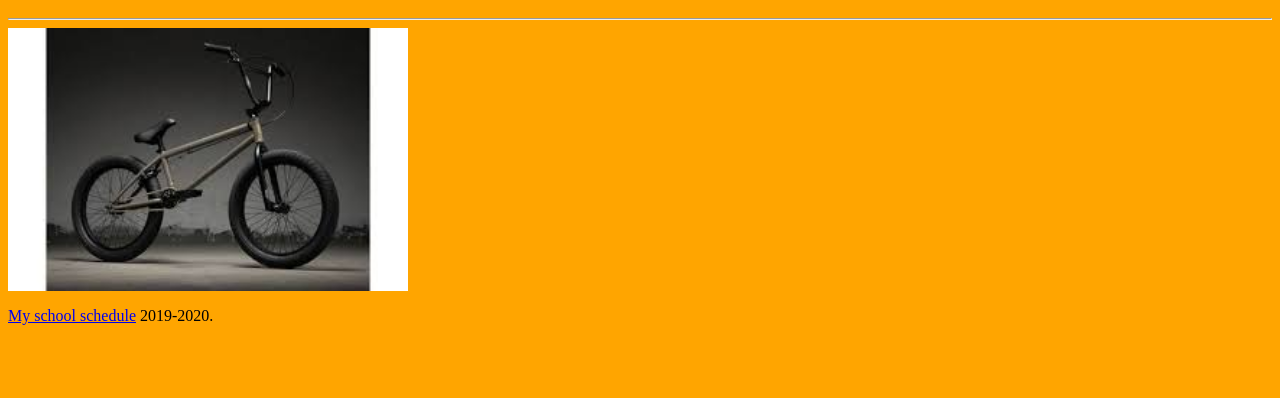
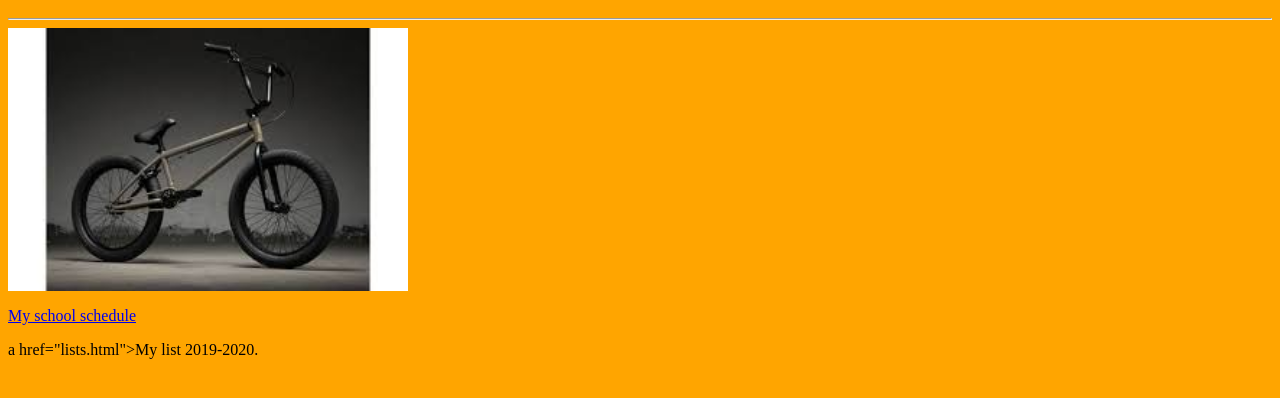
Before and after one commit to itsyourboi825marko/classexamples, a plain HTML site: page index.html in a window 1280 px wide. Shown: the part 48-446 px from the top of the page. Drawn offline with Linux system fonts and the light colour scheme.

Commit message:
Update index.html

```diff
--- a/index.html
+++ b/index.html
@@ -7,6 +7,8 @@
     <img src="download.jpeg" width="400">
    </a>
     <p><a href="schedule.html">My school schedule</a>
+    </a>
+    <p>a href="lists.html">My list</a>
    2019-2020.
   </body>
  <html>
```
